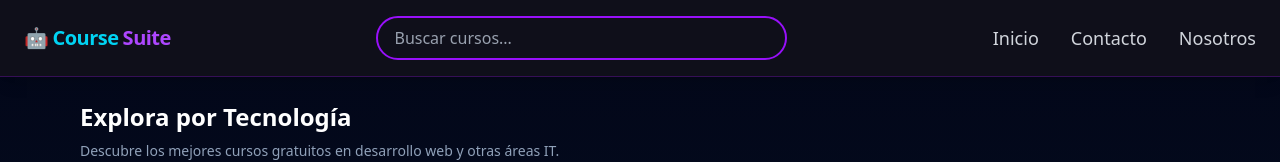
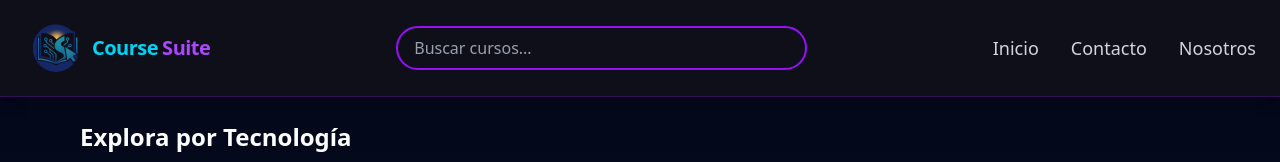
Before and after one commit to Miwcm/Proyecto-Course-Suite, a React (Vite) app: page / in a window 1280 px wide. Shown: the top 162 px of the page. Built offline with nearby package versions, Linux system fonts and the light colour scheme.

Commit message:
Agrego el icono de Course Suite

```diff
--- a/src/components/Navbar.jsx
+++ b/src/components/Navbar.jsx
@@ -16,7 +16,12 @@ const Navbar = () => {
       <div className="max-w-7xl mx-auto px-6 py-4 flex justify-between items-center">
         {/* Logo */}
         <h1 className="text-xl font-bold tracking-tight flex items-center gap-1 cursor-pointer text-cyan-400">
-          <span className="text-purple-400">🤖</span> Course
+          <img
+            src="../public/imagenes/course-suite-logo.png"
+            alt="Course Suite"
+            className="h-16 w-auto object-contain"
+          />
+          Course
           <span className="text-purple-500">Suite</span>
         </h1>
 
```
Also changed, not shown: public/imagenes/course-suite-logo.png (added).
